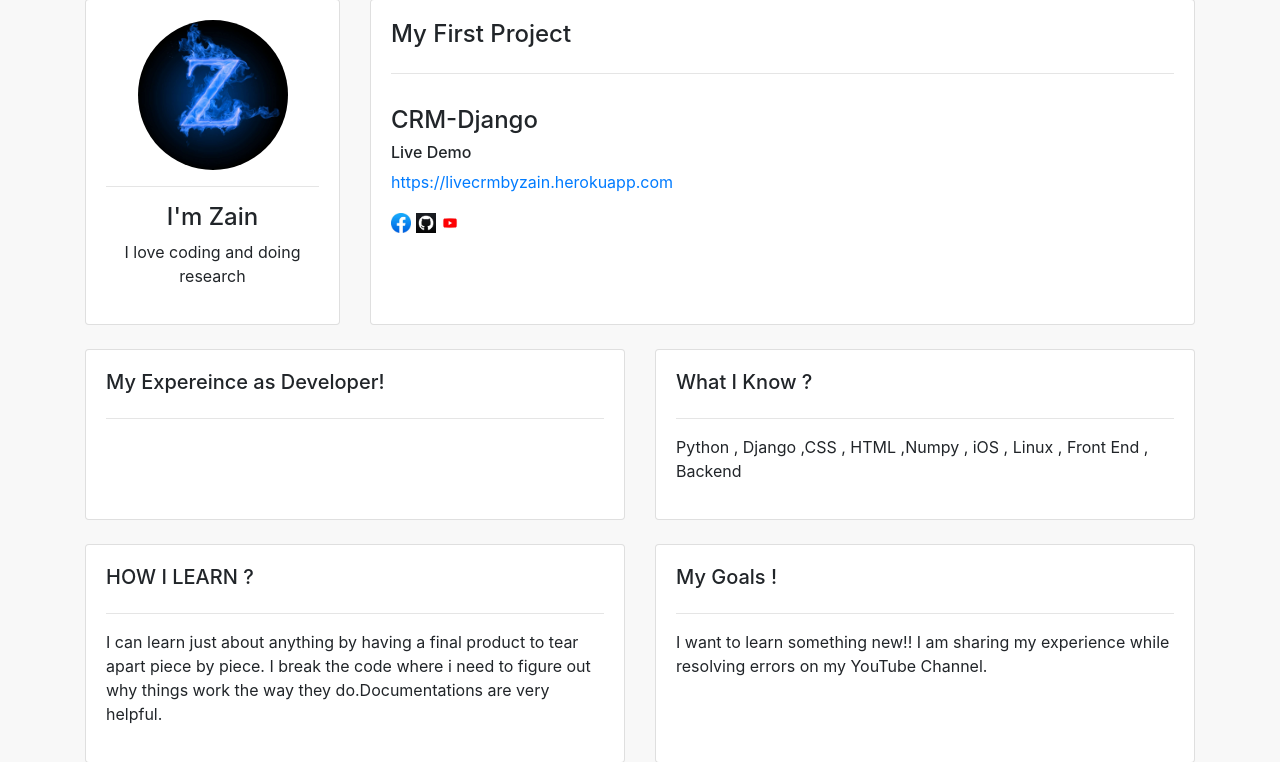
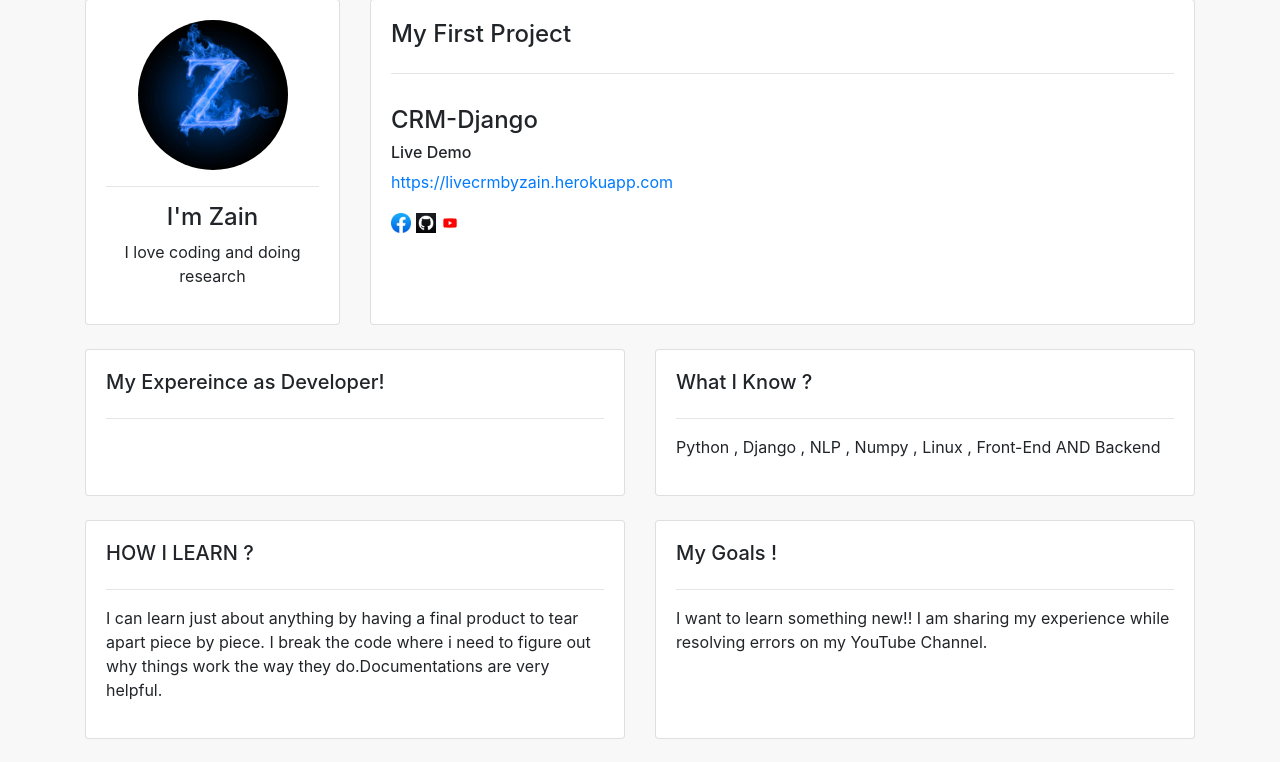
Before and after one commit to mzain321/Portfolio, a Django app: page / in a window 1280 px wide. Shown: the part 25-787 px from the top of the page. After the commit the page ends 764 px from the top, so only its background shows below. Run offline with Django 4.2, Linux system fonts and the light colour scheme.

Commit message:
Update home.html

```diff
--- a/base/templates/base/home.html
+++ b/base/templates/base/home.html
@@ -62,7 +62,7 @@
 						<div class="card card-body">
 								<h5>What I Know ?</h5>
 							<hr>
-							<p> Python , Django ,CSS , HTML ,Numpy , iOS , Linux , Front End , Backend</p>
+							<p> Python , Django , NLP , Numpy , Linux , Front-End AND Backend</p>
 
 						</div>
 					</div>
```
